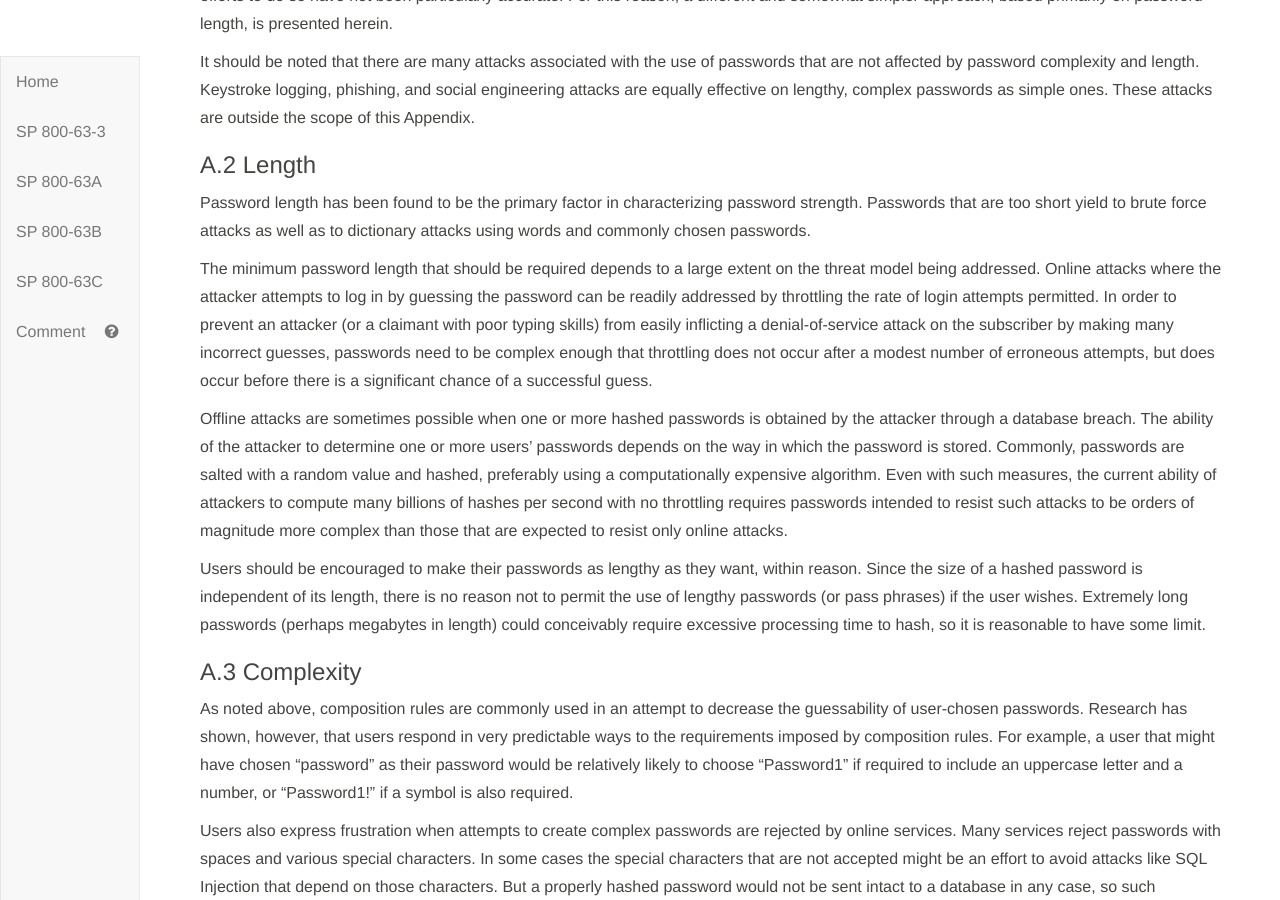
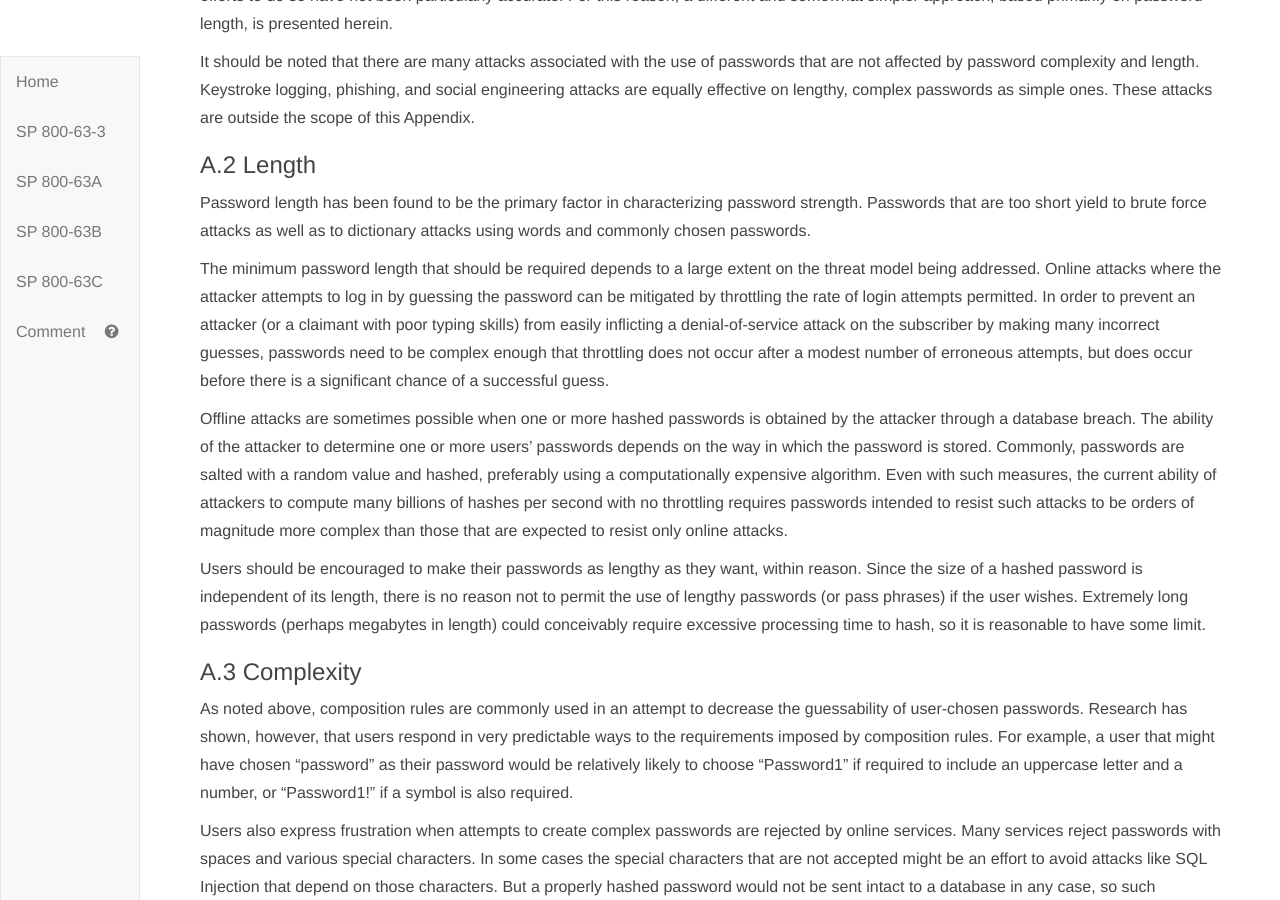
Before and after one commit to usnistgov/800-63-3, a Jekyll site: the page built from sp800-63b.md, in a window 1280 px wide and 900 px high, scrolled down 66567 px. Built offline with Jekyll 4.4.1, drawn with Linux system fonts in a browser that asks for light colours.

Commit message:
Soften wording on effectiveness of throttling against online guessing attacks. Resolves usnistgov/800-63-3#354.

```diff
--- a/sp800-63b/appA_memorized.md
+++ b/sp800-63b/appA_memorized.md
@@ -16,7 +16,7 @@ It should be noted that there are many attacks associated with the use of passwo
 
 Password length has been found to be the primary factor in characterizing password strength. Passwords that are too short yield to brute force attacks as well as to dictionary attacks using words and commonly chosen passwords.
 
-The minimum password length that should be required depends to a large extent on the threat model being addressed. Online attacks where the attacker attempts to log in by guessing the password can be readily addressed by throttling the rate of login attempts permitted. In order to prevent an attacker (or a claimant with poor typing skills) from easily inflicting a denial-of-service attack on the subscriber by making many incorrect guesses, passwords need to be complex enough that throttling does not occur after a modest number of erroneous attempts, but does occur before there is a significant chance of a successful guess.
+The minimum password length that should be required depends to a large extent on the threat model being addressed. Online attacks where the attacker attempts to log in by guessing the password can be mitigated by throttling the rate of login attempts permitted. In order to prevent an attacker (or a claimant with poor typing skills) from easily inflicting a denial-of-service attack on the subscriber by making many incorrect guesses, passwords need to be complex enough that throttling does not occur after a modest number of erroneous attempts, but does occur before there is a significant chance of a successful guess.
 
 Offline attacks are sometimes possible when one or more hashed passwords is obtained by the attacker through a database breach. The ability of the attacker to determine one or more users’ passwords depends on the way in which the password is stored. Commonly, passwords are salted with a random value and hashed, preferably using a computationally expensive algorithm. Even with such measures, the current ability of attackers to compute many billions of hashes per second with no throttling requires passwords intended to resist such attacks to be orders of magnitude more complex than those that are expected to resist only online attacks.
 
```
